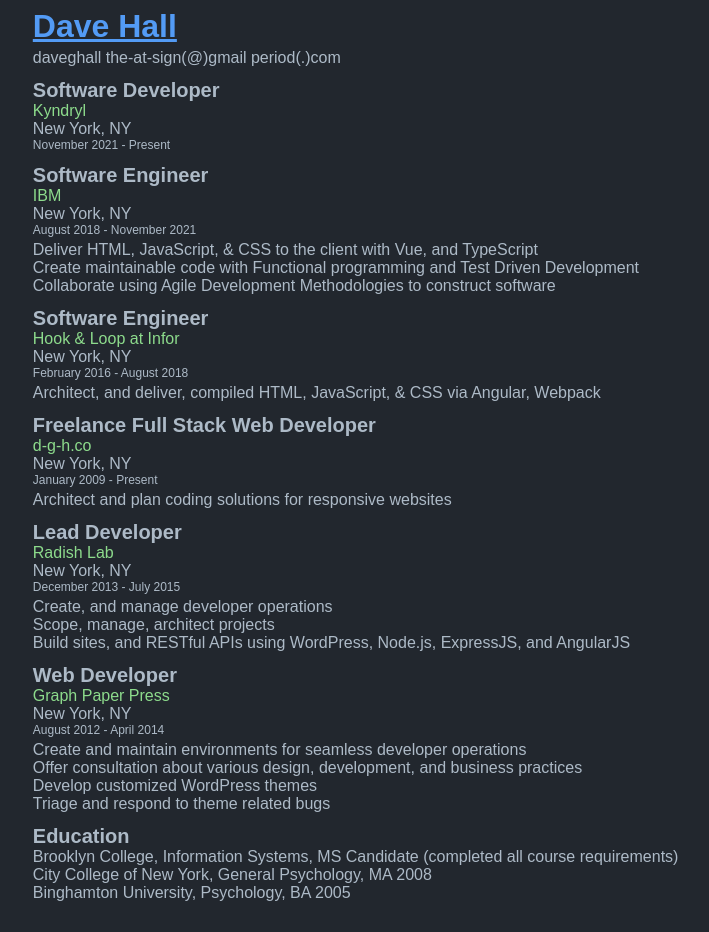
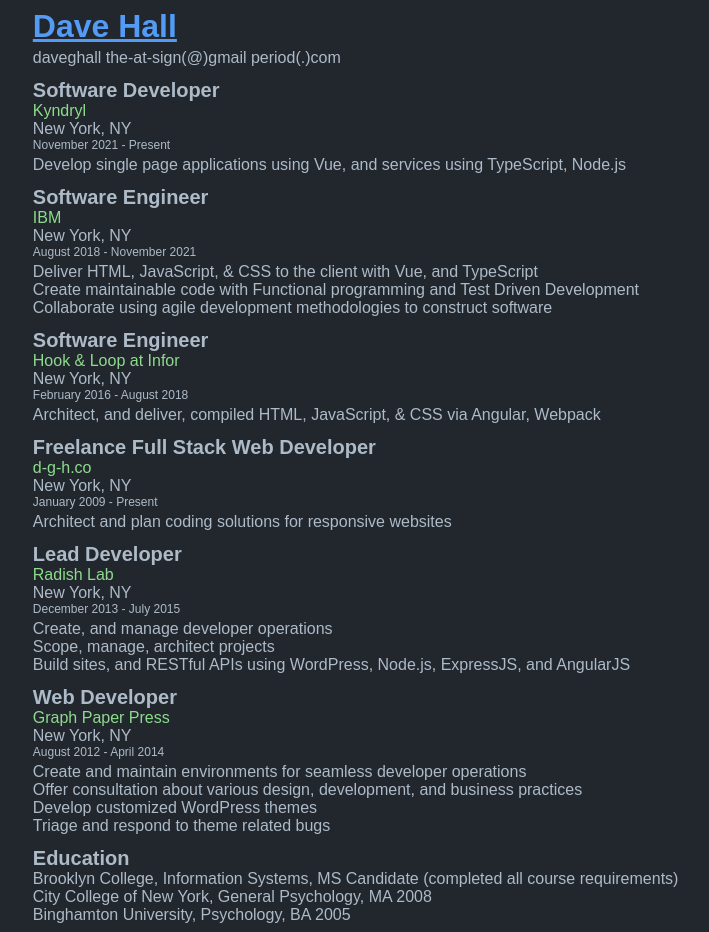
Before and after one commit to d-g-h/d-g-h.github.io, a Vue app: page / in a window 1280 px wide. Shown: the whole page, without its empty margins (70-779 px from the left). Before the commit the page ends 910 px from the top, so only its background shows below. Built offline with nearby package versions, Linux system fonts and the light colour scheme.

Commit message:
Rename components for native HTML elements, update curr job

```diff
--- a/src/App.vue
+++ b/src/App.vue
@@ -1,14 +1,14 @@
 <template>
-  <Resume/>
+  <ResumeJobs/>
 </template>
 
 <script>
-import Resume from './components/Resume.vue'
+import ResumeJobs from './components/ResumeJobs.vue'
 
 export default {
   name: 'App',
   components: {
-    Resume,
+    ResumeJobs,
   }
 }
 </script>
--- a/src/components/Description.vue
+++ b/src/components/DescriptionJob.vue
@@ -4,7 +4,7 @@
 
 <script>
 export default {
-  name: 'Description',
+  name: 'DescriptionJob',
   props: {
     description: String,
   }
--- a/src/components/Labor.vue
+++ b/src/components/LaborJob.vue
@@ -10,7 +10,7 @@
 
 <script>
 export default {
-  name: 'Labor',
+  name: 'LaborJob',
   props: {
     title: String,
     location: String,
--- a/src/components/Resume.vue
+++ b/src/components/ResumeJobs.vue
@@ -8,105 +8,109 @@
     </div>
     <div>
       <ul>
-        <Labor
+        <LaborJob
           title="Software Developer"
           location="New York, NY"
           company="Kyndryl"
           time="November 2021 - Present"
         >
-        </Labor>
+          <ul>
+            <DescriptionJob
+              description="Develop single page applications using Vue, and services using TypeScript, Node.js"
+            />
+          </ul>
+        </LaborJob>
 
-        <Labor
+        <LaborJob
           title="Software Engineer"
           location="New York, NY"
           company="IBM"
           time="August 2018 - November 2021"
         >
           <ul>
-            <Description
+            <DescriptionJob
               description="Deliver HTML, JavaScript, & CSS to the client with Vue, and TypeScript"
             />
-            <Description
+            <DescriptionJob
               description="Create maintainable code with Functional programming and Test Driven Development"
             />
-            <Description
-              description="Collaborate using Agile Development Methodologies to construct software"
+            <DescriptionJob
+              description="Collaborate using agile development methodologies to construct software"
             />
           </ul>
-        </Labor>
+        </LaborJob>
 
-        <Labor
+        <LaborJob
           title="Software Engineer"
           location="New York, NY"
           company="Hook & Loop at Infor"
           time="February 2016 - August 2018"
         >
           <ul>
-            <Description
+            <DescriptionJob
               description="Architect, and deliver, compiled HTML, JavaScript, & CSS via Angular, Webpack"
             />
           </ul>
-        </Labor>
+        </LaborJob>
 
-        <Labor
+        <LaborJob
           title="Freelance Full Stack Web Developer"
           location="New York, NY"
           company="d-g-h.co"
           time="January 2009 - Present"
         >
           <ul>
-            <Description
+            <DescriptionJob
               description="Architect and plan coding solutions for responsive websites"
             />
           </ul>
-        </Labor>
+        </LaborJob>
 
-        <Labor
+        <LaborJob
           title="Lead Developer"
           location="New York, NY"
           company="Radish Lab"
           time="December 2013 - July 2015"
         >
           <ul>
-            <Description
+            <DescriptionJob
               description="Create, and manage developer operations"
             />
-            <Description
-              description="Scope, manage, architect projects"
-            />
-            <Description
+            <DescriptionJob description="Scope, manage, architect projects" />
+            <DescriptionJob
               description="Build sites, and RESTful APIs using WordPress, Node.js, ExpressJS, and AngularJS"
             />
           </ul>
-        </Labor>
+        </LaborJob>
 
-        <Labor
+        <LaborJob
           title="Web Developer"
           location="New York, NY"
           company="Graph Paper Press"
           time="August 2012 - April 2014"
         >
           <ul>
-            <Description
+            <DescriptionJob
               description="Create and maintain environments for seamless developer operations"
             />
-            <Description
+            <DescriptionJob
               description="Offer consultation about various design, development, and business practices"
             />
-            <Description
-              description="Develop customized WordPress themes"
-            />
-            <Description
+            <DescriptionJob description="Develop customized WordPress themes" />
+            <DescriptionJob
               description="Triage and respond to theme related bugs"
             />
           </ul>
-        </Labor>
+        </LaborJob>
       </ul>
     </div>
     <div>
       <div class="title">Education</div>
       <ul>
-        <li>Brooklyn College, Information Systems, MS Candidate (completed all course requirements)</li>
+        <li>
+          Brooklyn College, Information Systems, MS Candidate (completed all
+          course requirements)
+        </li>
         <li>City College of New York, General Psychology, MA 2008</li>
         <li>Binghamton University, Psychology, BA 2005</li>
       </ul>
@@ -115,14 +119,14 @@
 </template>
 
 <script>
-import Labor from "./Labor.vue";
-import Description from "./Description.vue";
+import LaborJob from "./LaborJob.vue";
+import DescriptionJob from "./DescriptionJob.vue";
 
 export default {
-  name: "Resume",
+  name: "ResumeJobs",
   components: {
-    Labor,
-    Description,
+    LaborJob,
+    DescriptionJob,
   },
 };
 </script>
```
